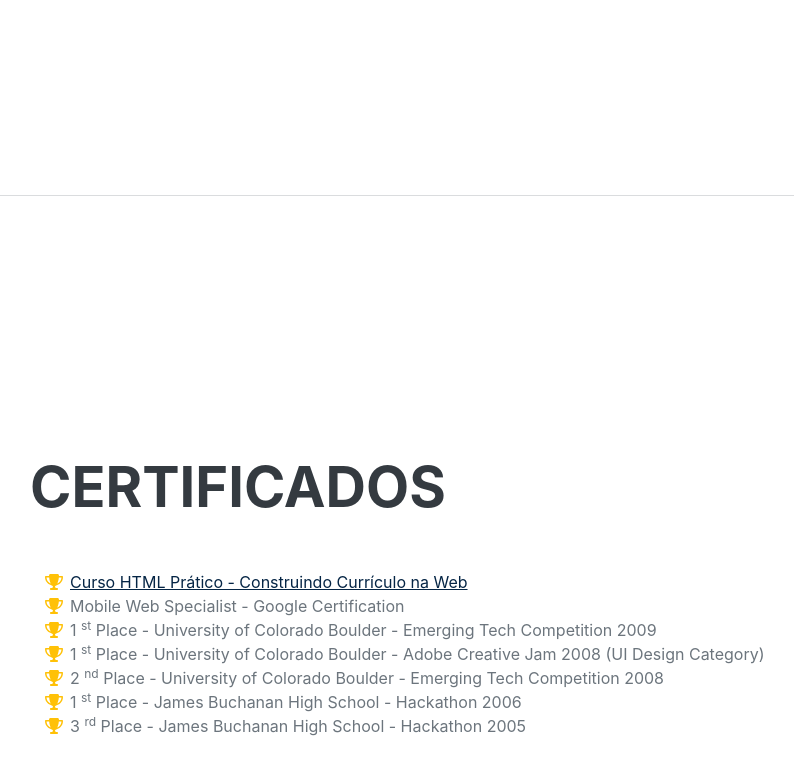
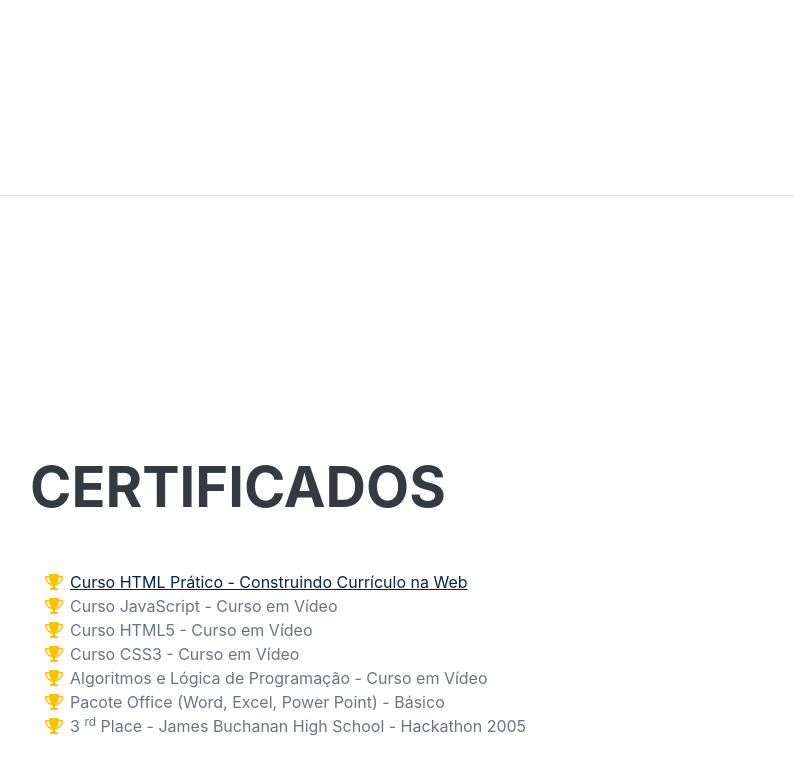
Before and after one commit to gabrielhenrique03/curriculo, a plain HTML site: page docs/index.html in a window 1280 px wide. Shown: the part 3008-3782 px from the top of the page, without its empty margins (290-1084 px from the left). Drawn offline with nearby package versions, Linux system fonts and the light colour scheme; a web font is replaced by a local one.

Commit message:
Autorei parte de certificados

```diff
--- a/docs/index.html
+++ b/docs/index.html
@@ -158,31 +158,23 @@
                         </li>
                         <li>
                             <span class="fa-li"><i class="fas fa-trophy text-warning"></i></span>
-                            Mobile Web Specialist - Google Certification
+                            Curso JavaScript - Curso  em Vídeo
                         </li>
                         <li>
                             <span class="fa-li"><i class="fas fa-trophy text-warning"></i></span>
-                            1
-                            <sup>st</sup>
-                            Place - University of Colorado Boulder - Emerging Tech Competition 2009
+                            Curso HTML5 - Curso em Vídeo
                         </li>
                         <li>
                             <span class="fa-li"><i class="fas fa-trophy text-warning"></i></span>
-                            1
-                            <sup>st</sup>
-                            Place - University of Colorado Boulder - Adobe Creative Jam 2008 (UI Design Category)
+                            Curso CSS3 - Curso em Vídeo
                         </li>
                         <li>
                             <span class="fa-li"><i class="fas fa-trophy text-warning"></i></span>
-                            2
-                            <sup>nd</sup>
-                            Place - University of Colorado Boulder - Emerging Tech Competition 2008
+                            Algoritmos e Lógica de Programação - Curso em Vídeo
                         </li>
                         <li>
                             <span class="fa-li"><i class="fas fa-trophy text-warning"></i></span>
-                            1
-                            <sup>st</sup>
-                            Place - James Buchanan High School - Hackathon 2006
+                            Pacote Office (Word, Excel, Power Point) - Básico
                         </li>
                         <li>
                             <span class="fa-li"><i class="fas fa-trophy text-warning"></i></span>
```
